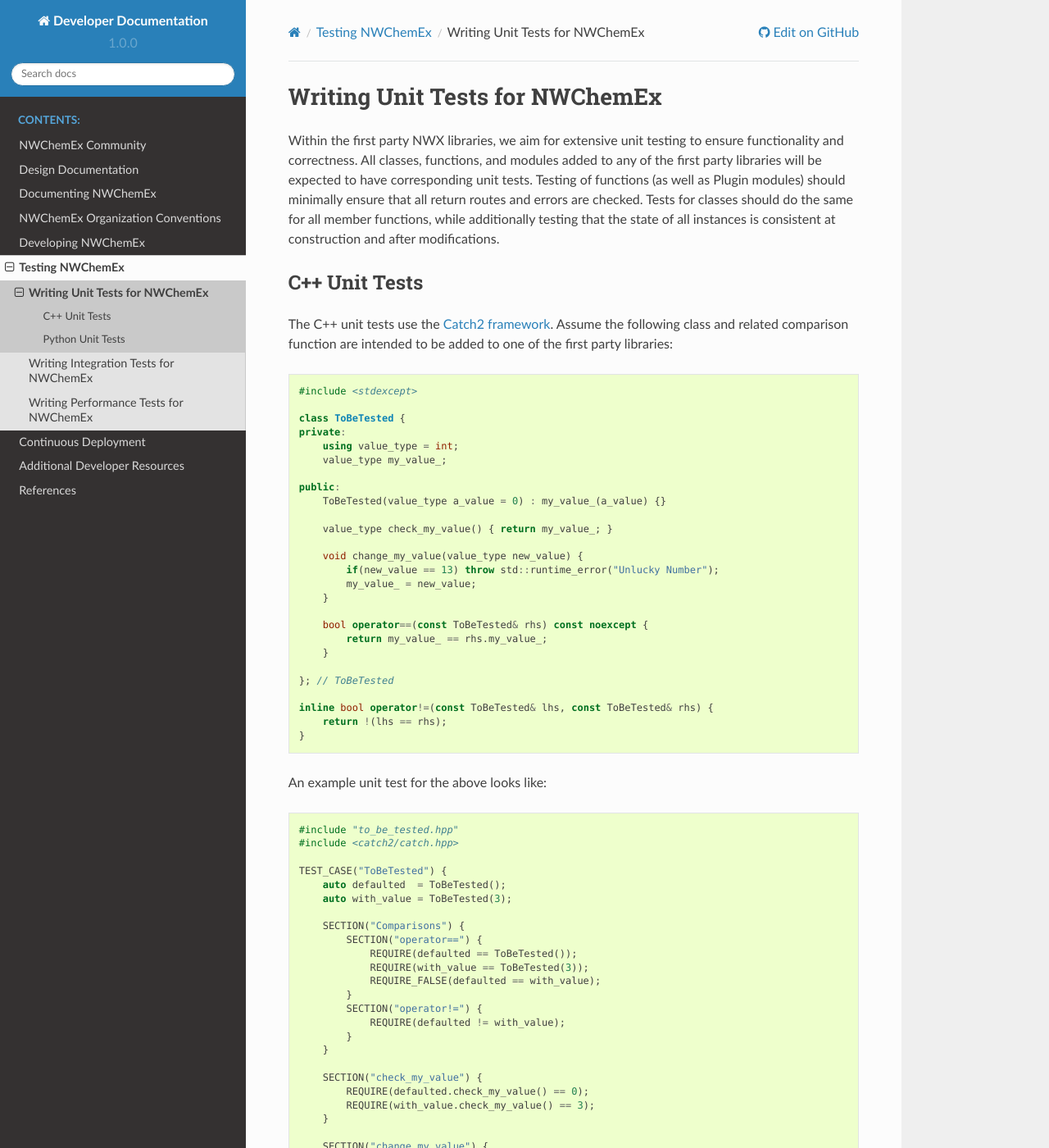
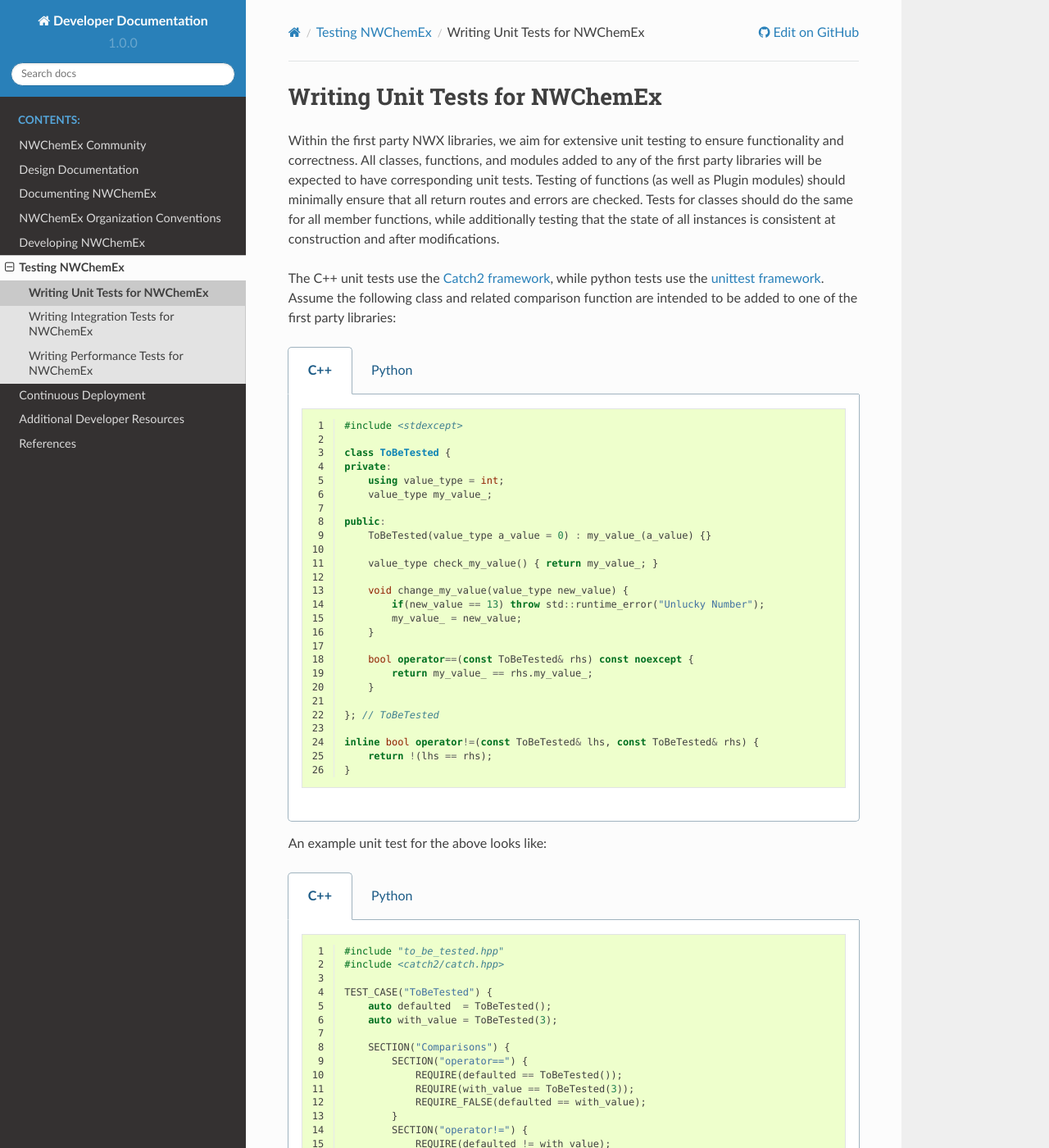
Before and after one commit to NWChemEx/.github, a Sphinx documentation site: the page built from docs/source/testing/unit.rst, in a window 1280 px wide and 1400 px high. Shown: the whole window at 82% size. Built offline with Sphinx 7.4.7 and the Read the Docs theme 2.0.0, drawn with Linux system fonts in a browser that asks for light colours; some of the changed text lies outside the part shown.

Commit message:
update unit tests tutorial

```diff
--- a/docs/requirements.txt
+++ b/docs/requirements.txt
@@ -2,3 +2,4 @@
 sphinx
 sphinx_rtd_theme
 sphinxcontrib.bibtex
+sphinx_tabs
--- a/docs/source/conf.py
+++ b/docs/source/conf.py
@@ -36,7 +36,7 @@
 extensions = [
     'sphinx.ext.autodoc', 'sphinx.ext.doctest', 'sphinx.ext.intersphinx',
     'sphinx.ext.todo', 'sphinx.ext.coverage', 'sphinx.ext.mathjax',
-    'sphinxcontrib.bibtex'
+    'sphinxcontrib.bibtex', 'sphinx_tabs.tabs'
 ]
 dir_path = os.path.dirname(os.path.realpath(__file__))
 doc_path = os.path.dirname(dir_path)
@@ -137,7 +137,9 @@
 # -- Options for intersphinx extension ---------------------------------------
 
 # Example configuration for intersphinx: refer to the Python standard library.
-intersphinx_mapping = {'python': ('https://docs.python.org/3', None)}
+intersphinx_mapping = {
+    # 'python': ('https://docs.python.org/3', None)
+}
 
 # -- Options for todo extension ----------------------------------------------
 
--- a/docs/source/testing/unit.rst
+++ b/docs/source/testing/unit.rst
@@ -26,134 +26,138 @@
 same for all member functions, while additionally testing that the state of all
 instances is consistent at construction and after modifications.
 
-
-C++ Unit Tests
-==============
-
-The C++ unit tests use the `Catch2 framework <https://github.com/catchorg/Catch2>`_.
+The C++ unit tests use the `Catch2 framework <https://github.com/catchorg/Catch2>`_,
+while python tests use the `unittest framework <https://docs.python.org/3/library/unittest.html>`_.
 Assume the following class and related comparison function are intended to be
 added to one of the first party libraries:
 
-.. code-block:: c++
+.. tabs::
 
-    #include <stdexcept>
+    .. tab:: C++
 
-    class ToBeTested {
-    private:
-        using value_type = int;
-        value_type my_value_;
+        .. code-block:: c++
+            :linenos:
 
-    public:
-        ToBeTested(value_type a_value = 0) : my_value_(a_value) {}
+            #include <stdexcept>
 
-        value_type check_my_value() { return my_value_; }
+            class ToBeTested {
+            private:
+                using value_type = int;
+                value_type my_value_;
 
-        void change_my_value(value_type new_value) {
-            if(new_value == 13) throw std::runtime_error("Unlucky Number");
-            my_value_ = new_value;
-        }
+            public:
+                ToBeTested(value_type a_value = 0) : my_value_(a_value) {}
 
-        bool operator==(const ToBeTested& rhs) const noexcept {
-            return my_value_ == rhs.my_value_;
-        }
+                value_type check_my_value() { return my_value_; }
 
-    }; // ToBeTested
+                void change_my_value(value_type new_value) {
+                    if(new_value == 13) throw std::runtime_error("Unlucky Number");
+                    my_value_ = new_value;
+                }
 
-    inline bool operator!=(const ToBeTested& lhs, const ToBeTested& rhs) {
-        return !(lhs == rhs);
-    }
+                bool operator==(const ToBeTested& rhs) const noexcept {
+                    return my_value_ == rhs.my_value_;
+                }
+
+            }; // ToBeTested
+
+            inline bool operator!=(const ToBeTested& lhs, const ToBeTested& rhs) {
+                return !(lhs == rhs);
+            }
+
+    .. tab:: Python
+
+        .. code-block:: python
+            :linenos:
+
+            class ToBeTested():
+
+            def __init__(self, a_value = 0):
+                self.__my_value = a_value
+
+            def check_my_value(self):
+                return self.__my_value
+
+            def change_my_value(self, new_value):
+                if new_value == 13:
+                    raise RuntimeError("Unlucky Number")
+                self.__my_value = new_value
+
+            def __eq__(self, other):
+                if not isinstance(other, ToBeTested):
+                    return NotImplemented
+                return self.__my_value == other.__my_value
 
 An example unit test for the above looks like:
 
-.. code-block:: c++
+.. tabs::
 
-    #include "to_be_tested.hpp"
-    #include <catch2/catch.hpp>
+    .. tab:: C++
 
-    TEST_CASE("ToBeTested") {
-        auto defaulted  = ToBeTested();
-        auto with_value = ToBeTested(3);
+        .. code-block:: c++
+            :linenos:
 
-        SECTION("Comparisons") {
-            SECTION("operator==") {
-                REQUIRE(defaulted == ToBeTested());
-                REQUIRE(with_value == ToBeTested(3));
-                REQUIRE_FALSE(defaulted == with_value);
+            #include "to_be_tested.hpp"
+            #include <catch2/catch.hpp>
+
+            TEST_CASE("ToBeTested") {
+                auto defaulted  = ToBeTested();
+                auto with_value = ToBeTested(3);
+
+                SECTION("Comparisons") {
+                    SECTION("operator==") {
+                        REQUIRE(defaulted == ToBeTested());
+                        REQUIRE(with_value == ToBeTested(3));
+                        REQUIRE_FALSE(defaulted == with_value);
+                    }
+                    SECTION("operator!=") {
+                        REQUIRE(defaulted != with_value);
+                    }
+                }
+
+                SECTION("check_my_value") {
+                    REQUIRE(defaulted.check_my_value() == 0);
+                    REQUIRE(with_value.check_my_value() == 3);
+                }
+
+                SECTION("change_my_value") {
+                    SECTION("Not Unlucky") {
+                        defaulted.change_my_value(7);
+                        REQUIRE(defaulted.check_my_value() == 7);
+                    }
+                    SECTION("Unlucky") {
+                        REQUIRE_THROWS_AS(defaulted.change_my_value(13),
+                                          std::runtime_error);
+                    }
+                }
             }
-            SECTION("operator!=") {
-                REQUIRE(defaulted != with_value);
-            }
-        }
 
-        SECTION("check_my_value") {
-            REQUIRE(defaulted.check_my_value() == 0);
-            REQUIRE(with_value.check_my_value() == 3);
-        }
+    .. tab:: Python
 
-        SECTION("change_my_value") {
-            SECTION("Not Unlucky") {
-                defaulted.change_my_value(7);
-                REQUIRE(defaulted.check_my_value() == 7);
-            }
-            SECTION("Unlucky") {
-                REQUIRE_THROWS_AS(defaulted.change_my_value(13),
-                                  std::runtime_error);
-            }
-        }
-    }
+        .. code-block:: python
+            :linenos:
 
-Python Unit Tests
-=================
+            from to_be_tested import ToBeTested
+            import unittest
 
-The Python unit tests use the `unittest framework <https://docs.python.org/3/library/unittest.html>`_.
-Assume the following class is intended to be added to one of the first party
-libraries:
+            class TestNewClass(unittest.TestCase):
+                def setUp(self):
+                    self.defaulted = ToBeTested()
+                    self.with_value = ToBeTested(3)
 
-.. code-block:: python
+                def test_equality(self):
+                    self.assertEqual(self.defaulted, ToBeTested())
+                    self.assertEqual(self.with_value, ToBeTested(3))
+                    self.assertNotEqual(self.defaulted, self.with_value)
 
-    class ToBeTested():
+                def test_check_my_value(self):
+                    self.assertEqual(self.defaulted.check_my_value(), 0)
+                    self.assertEqual(self.with_value.check_my_value(), 3)
 
-    def __init__(self, a_value = 0):
-        self.__my_value = a_value
+                def test_change_my_value(self):
+                    self.defaulted.change_my_value(7)
+                    self.assertEqual(self.defaulted.check_my_value(), 7)
 
-    def check_my_value(self):
-        return self.__my_value
-
-    def change_my_value(self, new_value):
-        if new_value == 13:
-            raise RuntimeError("Unlucky Number")
-        self.__my_value = new_value
-
-    def __eq__(self, other):
-        if not isinstance(other, ToBeTested):
-            return NotImplemented
-        return self.__my_value == other.__my_value
-
-An example unit test for the above looks like:
-
-.. code-block:: python
-
-    from to_be_tested import ToBeTested
-    import unittest
-
-    class TestNewClass(unittest.TestCase):
-        def setUp(self):
-            self.defaulted = ToBeTested()
-            self.with_value = ToBeTested(3)
-
-        def test_equality(self):
-            self.assertEqual(self.defaulted, ToBeTested())
-            self.assertEqual(self.with_value, ToBeTested(3))
-            self.assertNotEqual(self.defaulted, self.with_value)
-
-        def test_check_my_value(self):
-            self.assertEqual(self.defaulted.check_my_value(), 0)
-            self.assertEqual(self.with_value.check_my_value(), 3)
-
-        def test_change_my_value(self):
-            self.defaulted.change_my_value(7)
-            self.assertEqual(self.defaulted.check_my_value(), 7)
-
-            with self.assertRaises(RuntimeError) as context:
-                self.defaulted.change_my_value(13)
-            self.assertTrue("Unlucky Number" in str(context.exception))
+                    with self.assertRaises(RuntimeError) as context:
+                        self.defaulted.change_my_value(13)
+                    self.assertTrue("Unlucky Number" in str(context.exception))
```
